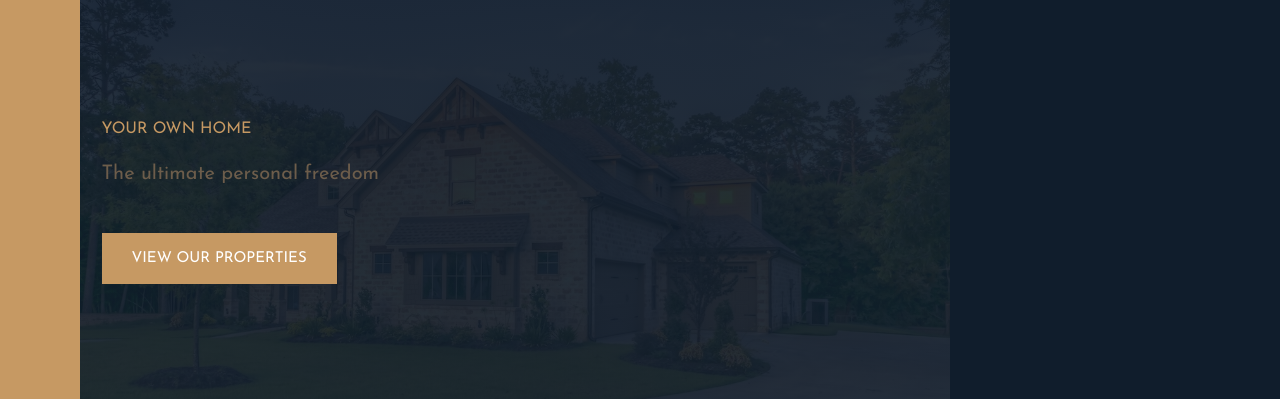
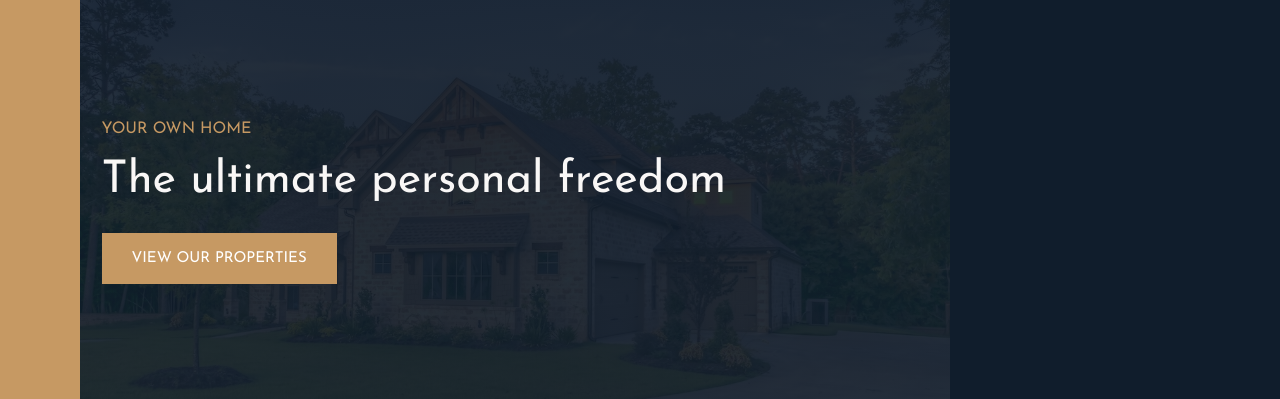
Before and after one commit to frontendnus/nexter, a website: page index.html in a window 1280 px wide. Shown: the part 92-491 px from the top of the page. Drawn offline with nearby package versions, Linux system fonts and the light colour scheme; files that its build step writes are made by us from their sources; files whose address does not match are found by name.

Commit message:
Add heading 1 style

```diff
--- a/sass/_typography.scss
+++ b/sass/_typography.scss
@@ -7,6 +7,9 @@
 
 .heading-1 {
   @extend %heading;
+  font-size: 4.5rem;
+  color: var.$color-grey-light-1;
+  line-height: 1;
 }
 
 .heading-2 {
```
